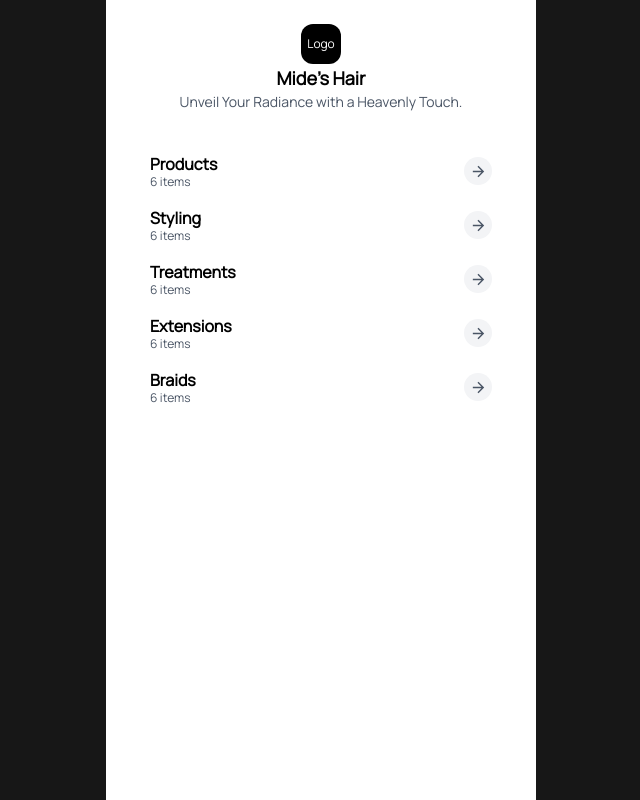
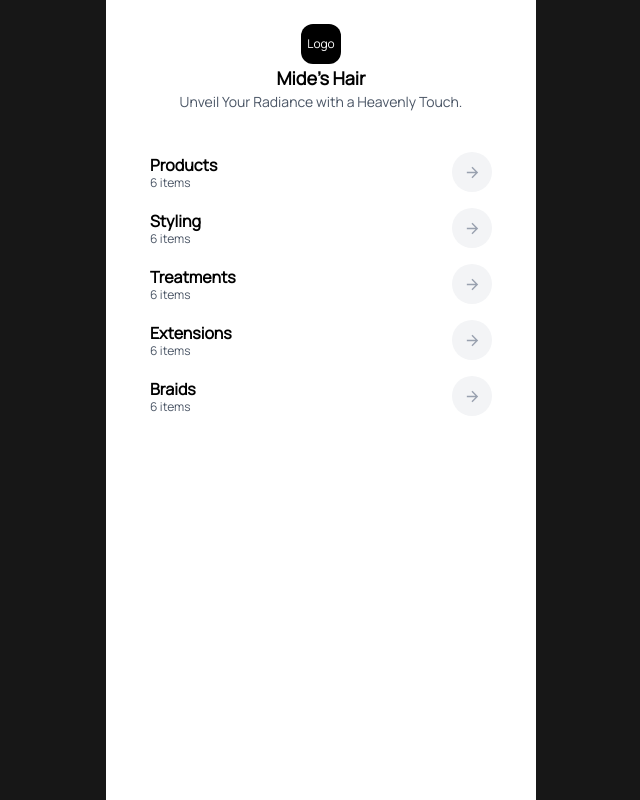
Before and after one commit to akimzzy/Booking, a Next.js app: page / in a window 1280 px wide. Shown: the whole page, without its empty margins (319-959 px from the left). Built offline with nearby package versions, Linux system fonts and the light colour scheme.

Commit message:
Product arrow color change

```diff
--- a/src/app/page.tsx
+++ b/src/app/page.tsx
@@ -36,7 +36,7 @@ export default function Home() {
                     </span>
                   </div>
 
-                  <div className="size-7 flex items-center justify-center rounded-full bg-gray-100 text-gray-600">
+                  <div className="size-10 flex items-center justify-center rounded-full bg-gray-100 text-gray-400">
                     <Arrow />
                   </div>
                 </div>
```
